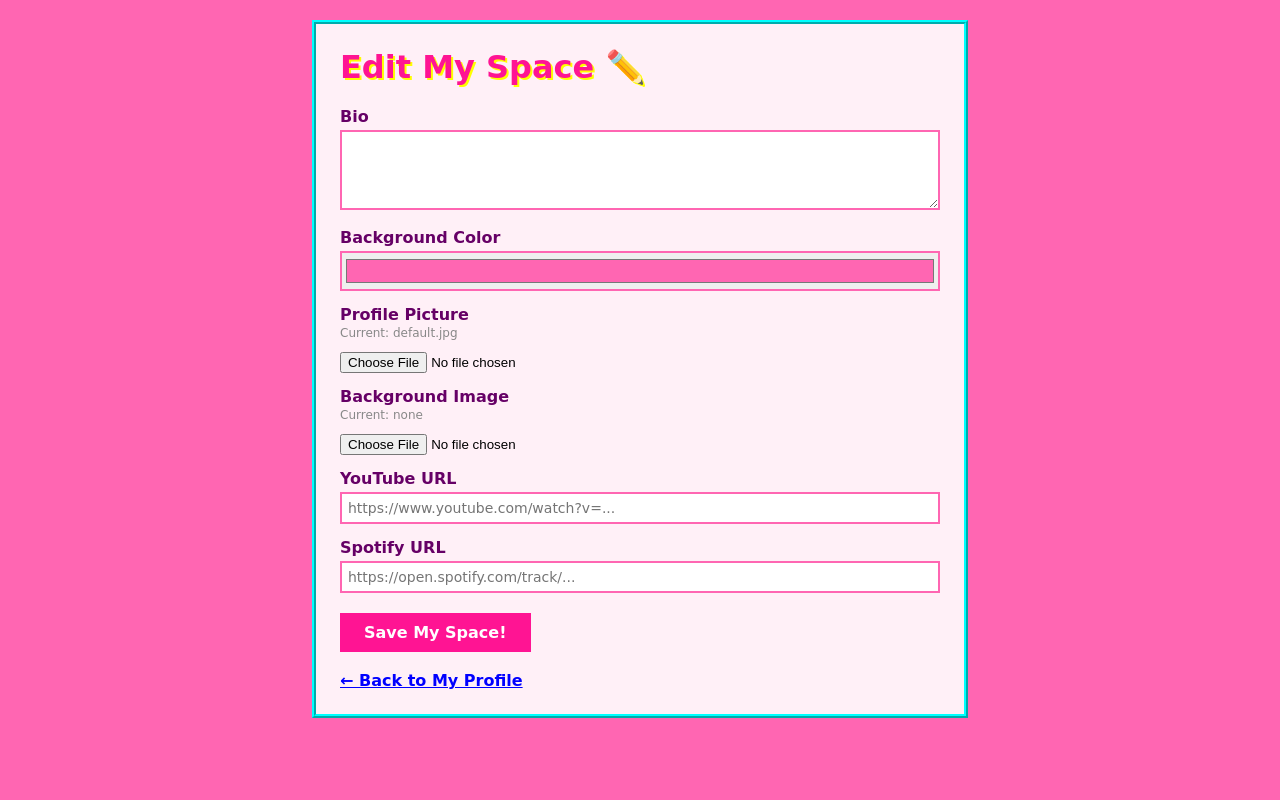
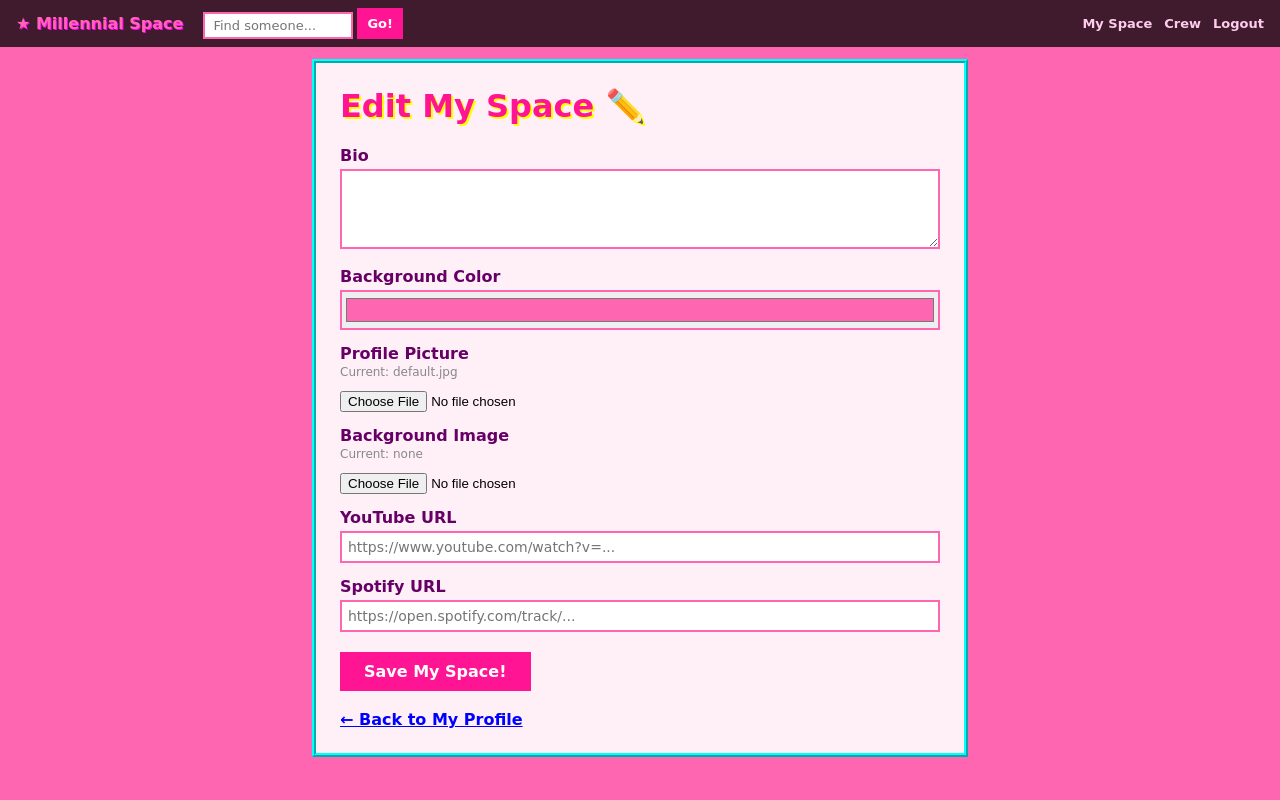
Before and after one commit to brickface082/millennial-space, a Flask app: page /edit in a window 1280 px wide. Run offline with Flask 3, Linux system fonts and the light colour scheme; the visitor is signed in with stand-in values (Sample User, id 1).

Commit message:
feat: T026 user search + base template
- Add base.html with nav bar and search bar on all pages
- Add /search route with case-insensitive username lookup
- Add search.html results page
- Convert all 7 templates to extend base.html

Co-Authored-By: Claude Sonnet 4.6 <noreply@anthropic.com>

```diff
--- a/app.py
+++ b/app.py
@@ -308,6 +308,15 @@ def add_comment(username):
     db.session.commit()
     return redirect(url_for("profile", username=username))
 
+@app.route("/search")
+@login_required
+def search():
+    q = request.args.get("q", "").strip()[:20]
+    results = []
+    if q:
+        results = User.query.filter(User.username.ilike(f"%{q}%")).limit(20).all()
+    return render_template("search.html", q=q, results=results)
+
 @app.route("/comment/<int:comment_id>/delete", methods=["POST"])
 @login_required
 def delete_comment(comment_id):
--- /dev/null
+++ b/templates/base.html
@@ -0,0 +1,146 @@
+<!DOCTYPE html>
+<html>
+<head>
+    <meta charset="UTF-8">
+    <meta name="viewport" content="width=device-width, initial-scale=1.0">
+    <title>{% block title %}Millennial Space{% endblock %}</title>
+    <style>
+        body {
+            {% block body_style %}background-color: #ff66b2;{% endblock %}
+            font-family: 'Comic Sans MS', cursive;
+            margin: 0;
+            padding: 0;
+            min-height: 100vh;
+        }
+
+        .site-nav {
+            background: rgba(0, 0, 0, 0.75);
+            padding: 8px 16px;
+            display: flex;
+            align-items: center;
+            gap: 12px;
+            flex-wrap: wrap;
+        }
+
+        .site-nav .site-title {
+            color: #ff66b2;
+            font-weight: bold;
+            font-size: 16px;
+            text-decoration: none;
+            text-shadow: 1px 1px #ff00ff;
+            margin-right: 8px;
+        }
+
+        .search-form {
+            display: flex;
+            gap: 4px;
+        }
+
+        .search-form input[type="text"] {
+            font-family: 'Comic Sans MS', cursive;
+            font-size: 13px;
+            padding: 4px 8px;
+            border: 2px solid #ff66b2;
+            background: #fff;
+            width: 150px;
+        }
+
+        .search-form button {
+            font-family: 'Comic Sans MS', cursive;
+            font-size: 13px;
+            padding: 4px 10px;
+            background: #ff1493;
+            color: white;
+            border: none;
+            cursor: pointer;
+            font-weight: bold;
+        }
+
+        .search-form button:hover {
+            background: #cc0077;
+        }
+
+        .nav-right {
+            margin-left: auto;
+            display: flex;
+            gap: 12px;
+            align-items: center;
+        }
+
+        .nav-right a {
+            color: #ffccee;
+            font-size: 13px;
+            font-weight: bold;
+            text-decoration: none;
+        }
+
+        .nav-right a:hover {
+            color: #ffffff;
+            text-decoration: underline;
+        }
+
+        .page-wrap {
+            padding: 12px;
+        }
+
+        .flash-success {
+            background: #ccffcc;
+            border: 2px solid #00cc00;
+            color: #005500;
+            padding: 8px 12px;
+            margin: 8px 16px;
+        }
+
+        .flash-danger {
+            background: #ffcccc;
+            border: 2px solid #cc0000;
+            color: #550000;
+            padding: 8px 12px;
+            margin: 8px 16px;
+        }
+
+        .flash-info {
+            background: #cceeff;
+            border: 2px solid #0099cc;
+            color: #003355;
+            padding: 8px 12px;
+            margin: 8px 16px;
+        }
+    </style>
+    {% block extra_style %}{% endblock %}
+</head>
+<body>
+
+<nav class="site-nav">
+    {% if current_user.is_authenticated %}
+        <a class="site-title" href="{{ url_for('profile', username=current_user.username) }}">★ Millennial Space</a>
+        <form class="search-form" method="GET" action="{{ url_for('search') }}">
+            <input type="text" name="q" placeholder="Find someone..." maxlength="20" value="{{ request.args.get('q', '') }}">
+            <button type="submit">Go!</button>
+        </form>
+        <div class="nav-right">
+            <a href="{{ url_for('profile', username=current_user.username) }}">My Space</a>
+            <a href="{{ url_for('crew_requests') }}">Crew</a>
+            <a href="{{ url_for('logout') }}">Logout</a>
+        </div>
+    {% else %}
+        <a class="site-title" href="{{ url_for('login') }}">★ Millennial Space</a>
+        <div class="nav-right">
+            <a href="{{ url_for('login') }}">Login</a>
+            <a href="{{ url_for('register') }}">Register</a>
+        </div>
+    {% endif %}
+</nav>
+
+{% with messages = get_flashed_messages(with_categories=true) %}
+    {% for category, message in messages %}
+        <div class="flash-{{ category }}">{{ message }}</div>
+    {% endfor %}
+{% endwith %}
+
+<div class="page-wrap">
+    {% block content %}{% endblock %}
+</div>
+
+</body>
+</html>
--- a/templates/edit_profile.html
+++ b/templates/edit_profile.html
@@ -1,14 +1,9 @@
-<!DOCTYPE html>
-<html>
-<head>
-    <title>Edit My Space - Millennial Space</title>
+{% extends "base.html" %}
+
+{% block title %}Edit My Space - Millennial Space{% endblock %}
+
+{% block extra_style %}
 <style>
-        body {
-            background-color: #ff66b2;
-            font-family: 'Comic Sans MS', cursive;
-            margin: 0;
-            padding: 20px;
-        }
     .edit-box {
         background: rgba(255,255,255,0.9);
         max-width: 600px;
@@ -16,78 +11,27 @@
         padding: 24px;
         border: 4px ridge #00ffff;
     }
-        h1 {
-            color: #ff1493;
-            text-shadow: 2px 2px #ffff00;
-            margin-top: 0;
+    h1 { color: #ff1493; text-shadow: 2px 2px #ffff00; margin-top: 0; }
+    label { display: block; margin-top: 14px; font-weight: bold; color: #660066; }
+    input[type="text"], input[type="color"], textarea {
+        width: 100%; box-sizing: border-box; padding: 6px;
+        font-family: inherit; font-size: 14px; border: 2px solid #ff66b2; margin-top: 4px;
     }
-        label {
-            display: block;
-            margin-top: 14px;
-            font-weight: bold;
-            color: #660066;
+    textarea { height: 80px; resize: vertical; }
+    input[type="color"] { height: 40px; padding: 2px; cursor: pointer; }
+    input[type="submit"] {
+        margin-top: 20px; background: #ff1493; color: white; border: none;
+        padding: 10px 24px; font-family: inherit; font-size: 16px; cursor: pointer; font-weight: bold;
     }
-        input[type="text"],
-        input[type="color"],
-        textarea {
-            width: 100%;
-            box-sizing: border-box;
-            padding: 6px;
-            font-family: inherit;
-            font-size: 14px;
-            border: 2px solid #ff66b2;
-            margin-top: 4px;
-        }
-        textarea {
-            height: 80px;
-            resize: vertical;
-        }
-        input[type="color"] {
-            height: 40px;
-            padding: 2px;
-            cursor: pointer;
-        }
-        input[type="submit"] {
-            margin-top: 20px;
-            background: #ff1493;
-            color: white;
-            border: none;
-            padding: 10px 24px;
-            font-family: inherit;
-            font-size: 16px;
-            cursor: pointer;
-            font-weight: bold;
-        }
-        input[type="submit"]:hover {
-            background: #cc0077;
-        }
-        .flash {
-            padding: 8px 12px;
-            margin-bottom: 12px;
-            background: #ccffcc;
-            border: 2px solid #00cc00;
-            color: #005500;
-        }
-        a {
-            color: #0000ff;
-            font-weight: bold;
-        }
-        .section-note {
-            font-size: 12px;
-            color: #888;
-            margin-top: 2px;
-        }
+    input[type="submit"]:hover { background: #cc0077; }
+    a { color: #0000ff; font-weight: bold; }
+    .section-note { font-size: 12px; color: #888; margin-top: 2px; }
 </style>
-</head>
-<body>
+{% endblock %}
+
+{% block content %}
 <div class="edit-box">
     <h1>Edit My Space ✏️</h1>
-
-    {% with messages = get_flashed_messages(with_categories=true) %}
-        {% for category, message in messages %}
-            <div class="flash">{{ message }}</div>
-        {% endfor %}
-    {% endwith %}
 
     <form method="POST" enctype="multipart/form-data">
         <label>Bio</label>
@@ -116,5 +60,4 @@
     <br>
     <a href="{{ url_for('profile', username=current_user.username) }}">← Back to My Profile</a>
 </div>
-</body>
-</html>
+{% endblock %}
```
Also changed, not shown: templates/crew_requests.html (+9 -11 lines), templates/edit_post.html (+15 -56 lines), templates/login.html (+17 -24 lines), templates/profile.html (+31 -144 lines), templates/register.html (+17 -24 lines), templates/search.html (added, +33 -0 lines), templates/top8.html (+9 -18 lines). Lines whose indentation alone changed are shown as unchanged.
